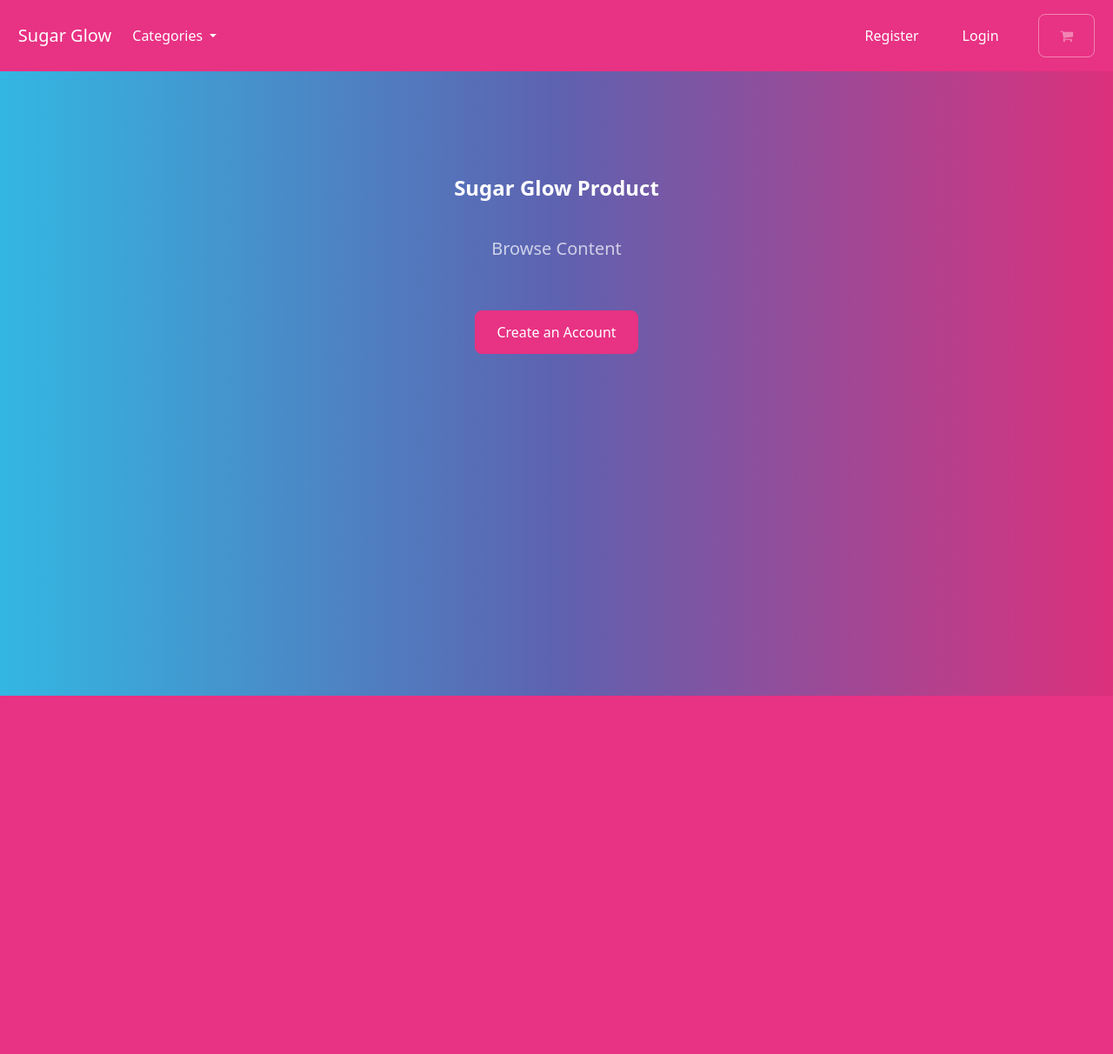
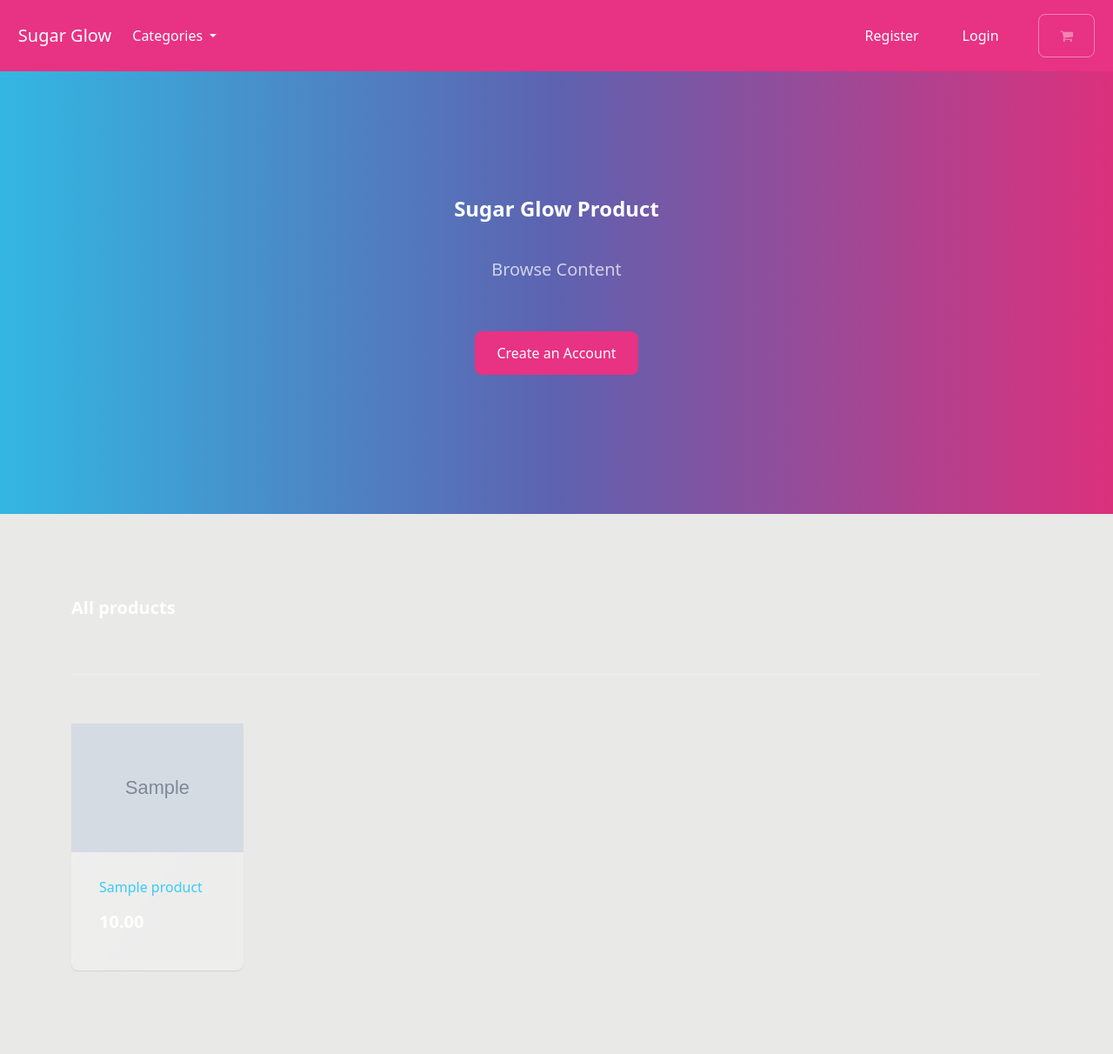
Before and after one commit to jburns6789/DjangoWebstore, a Django app: template store/templates/store/store.html in a window 1280 px wide. Shown: the whole page at 87% size. Before the commit the page ends 800 px from the top, so only its background shows below. Run offline with Django 5.2, Linux system fonts and the light colour scheme; the template is opened without the code that fills it: values that come from a table or form of the project are taken from there, others are empty; tables that the repository leaves empty hold one stand-in row (values such as "Sample post"); grey boxes marked "Sample" are stand-in pictures; parts of the project's set-up code (start-up, migrations or seed data) failed here and were passed over; some libraries are stand-ins or nearby versions.

Commit message:
homepage all object query method, display products uploaded through the admin

```diff
--- a/store/models.py
+++ b/store/models.py
@@ -19,9 +19,9 @@ class Category(models.Model):
 
 
 class Product(models.Model):
+
     # FK
-
-    # category = models.ForeignKey(Category, related_name='product', on_delete=models.CASCADE, null=True)
+    category = models.ForeignKey(Category, related_name='product', on_delete=models.CASCADE, null=True)
 
     title = models.CharField(max_length=250)
     brand = models.CharField(max_length=250, default='un-branded')
--- a/store/templates/store/base.html
+++ b/store/templates/store/base.html
@@ -57,6 +57,14 @@
                             <a class="dropdown-item" href="{% url 'store' %}"> All </a>
                         </li>
 
+                        {% for category in all_categories %}
+                        <li>
+
+                             <a class="dropdown-item" href=""> {{ category.name | capfirst }} </a>
+
+                        </li>
+                        {% endfor %}
+
                     </ul>
 
                 </li>
--- a/store/templates/store/store.html
+++ b/store/templates/store/store.html
@@ -4,7 +4,7 @@
 
 {% block content %}
 
-    <secton class="py-4 text-center container">
+    <section class="py-4 text-center container">
         <div class="row py-lg-5">
             <div class ="col-lg-6 col-md-8 mx-auto">
                 <h4>Sugar Glow Product</h4>
@@ -23,6 +23,44 @@
 
         </div>
 
-    </secton>
+    </section>
 
-{% endblock content %}
+       <!-- All products section -->
+
+        <div class="album py-5 bg-light">
+
+            <div class="container">
+
+              <div class="pb-3 h5"> All products </div>
+
+              <hr>
+
+              <br>
+
+              <div class="row row-cols-1 row-cols-sm-2 row-cols-md-5 g-3">
+
+                {% for product in all_products %}
+
+                    <div class="col">
+                      <div class="card shadow-sm">
+                        <img class="img-fluid" alt="Responsive Image" src="{{ product.image.url }}">
+                        <div class="card-body">
+                          <p class="card-text">
+                            <a class="text-info text-decoration-none" href=""> {{ product.title | capfirst }} </a>
+                          </p>
+                          <div class="d-flex justify-content-between align-items-center">
+                            <h5> {{ product.price }} </h5>
+                          </div>
+                        </div>
+                      </div>
+
+                    </div>
+                {% endfor %}
+
+
+
+              </div>
+            </div>
+          </div>
+
+    {% endblock content %}
--- /dev/null
+++ b/store/urls.py
@@ -0,0 +1,9 @@
+
+from django.urls import path
+
+from . import views
+
+urlpatterns = [
+    path('', views.store, name='store'),
+
+]
--- a/store/views.py
+++ b/store/views.py
@@ -1,5 +1,14 @@
 from django.shortcuts import render
+from .models import Category, Product
 
 
 def store(request):
-    return render(request, 'store/store.html')
+    all_products = Product.objects.all()
+    context = {'all_products': all_products}
+    return render(request, 'store/store.html', context)
+
+
+def categories(request):
+    all_categories = Category.objects.all()
+
+    return {'all_categories': all_categories}
--- a/webstore/settings.py
+++ b/webstore/settings.py
@@ -64,6 +64,7 @@ TEMPLATES = [
                 'django.template.context_processors.request',
                 'django.contrib.auth.context_processors.auth',
                 'django.contrib.messages.context_processors.messages',
+                'store.views.categories', # Updated
             ],
         },
     },
```
